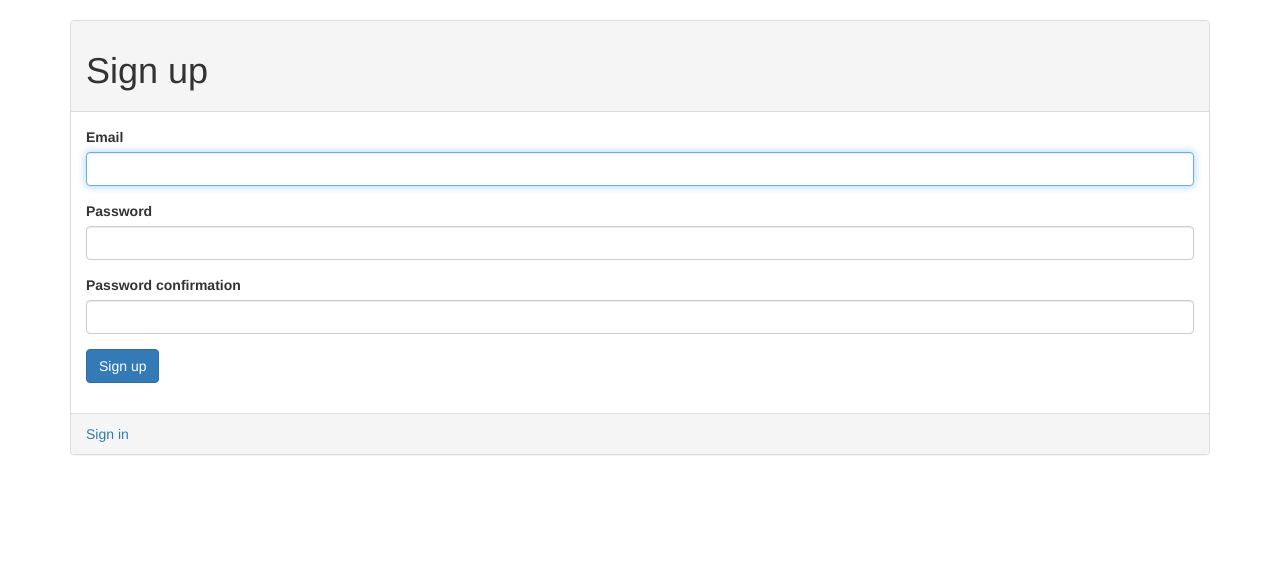
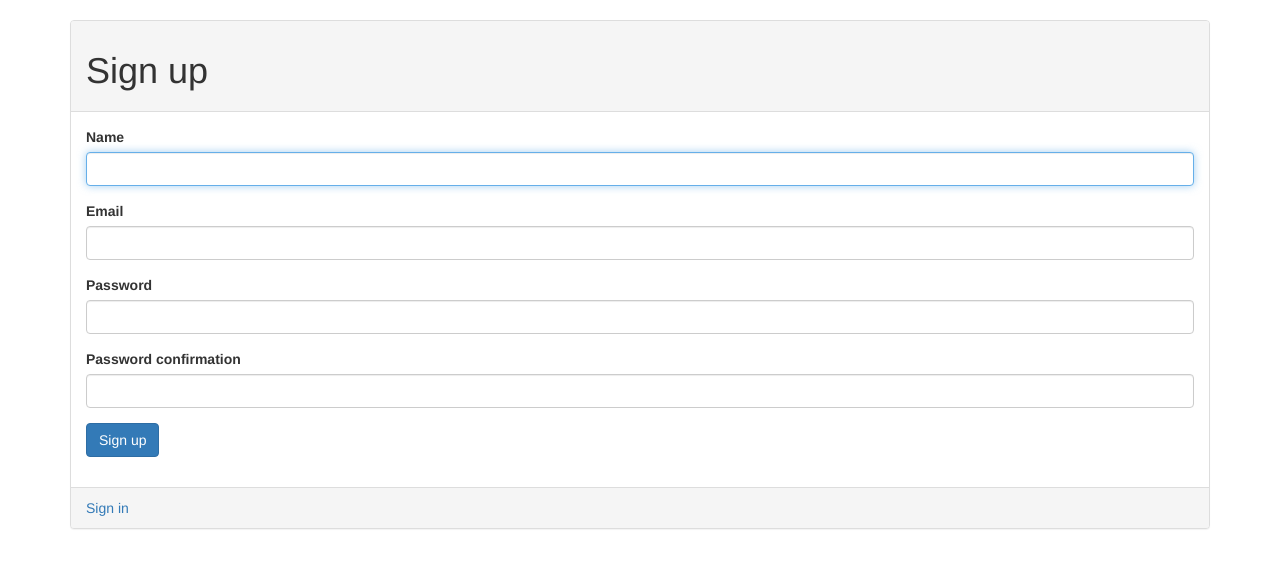
Before and after one commit to marishapink/Pinteresting, a Rails app: the page made by app/controllers/application_controller.rb in a window 1280 px wide. Shown: the part 52-620 px from the top of the page. Run offline with Rails 7, Linux system fonts and the light colour scheme; style sheets or scripts are compiled from the project's sources; some libraries are stand-ins or nearby versions.

Commit message:
Add names to users

```diff
--- a/app/controllers/application_controller.rb
+++ b/app/controllers/application_controller.rb
@@ -2,4 +2,13 @@ class ApplicationController < ActionController::Base
   # Prevent CSRF attacks by raising an exception.
   # For APIs, you may want to use :null_session instead.
   protect_from_forgery with: :exception
+
+  before_filter :configure_permitted_parameters, if: :devise_controller?
+
+protected
+
+ def configure_permitted_parameters
+   devise_parameter_sanitizer.for(:sign_up) << :name
+   devise_parameter_sanitizer.for(:account_update) << :name
+ end
 end
--- a/app/models/pin.rb
+++ b/app/models/pin.rb
@@ -2,4 +2,8 @@ class Pin < ActiveRecord::Base
 	belongs_to :user
 
 	has_attached_file :image, :styles => { :medium => "300x300>", :thumb => "100x100>" }
+
+	validates :image, presence: true
+  validates :description, presence: true
+
 end
--- a/app/models/user.rb
+++ b/app/models/user.rb
@@ -4,4 +4,6 @@ class User < ActiveRecord::Base
   devise :database_authenticatable, :registerable,
          :recoverable, :rememberable, :trackable, :validatable
   has_many :pins
+
+  validates :name, presence: true
 end
--- a/app/views/devise/registrations/edit.html.erb
+++ b/app/views/devise/registrations/edit.html.erb
@@ -8,6 +8,11 @@
 
     <%= form_for(resource, :as => resource_name, :url => registration_path(resource_name), :html => { :method => :put }) do |f| %>
     <%= devise_error_messages! %>
+
+<div class="form-group">
+       <%= f.label :name %>
+       <%= f.text_field :name, class: "form-control", :autofocus => true %>
+     </div>
 
     <div class="form-group">
       <%= f.label :email %>
--- a/app/views/devise/registrations/new.html.erb
+++ b/app/views/devise/registrations/new.html.erb
@@ -10,6 +10,11 @@
   	<%= devise_error_messages! %>
 
 		  <div class="form-group">
+       <%= f.label :name %>
+       <%= f.text_field :name, class: "form-control", :autofocus => true %>
+     </div>
+
+     <div class="form-group">
 		  	<%= f.label :email %>
 		  	<%= f.email_field :email, autofocus: true, class: "form-control" %>
 		  </div>
--- a/app/views/pins/index.html.erb
+++ b/app/views/pins/index.html.erb
@@ -6,7 +6,7 @@
       <%= link_to image_tag(pin.image.url (:thumb)), pin %>
       <div class="panel-body">
         <p><%= pin.description %></p>
-        <strong><%= pin.user.email if pin.user %></strong>
+        <strong><%= pin.user.name if pin.user %></strong>
         <%if pin.user == current_user %>
           <div class="actions">
           <%= link_to edit_pin_path(pin) do%>
--- a/app/views/pins/show.html.erb
+++ b/app/views/pins/show.html.erb
@@ -8,7 +8,7 @@
 </div>
 		<div class="panel-body">
 	<p><%= @pin.description %></p>
-	<p><strong><%= @pin.user.email if @pin.user %></strong></p>
+	<p><strong><%= @pin.user.name if @pin.user %></strong></p>
 
 
 	<%if @pin.user == current_user %>
--- /dev/null
+++ b/db/migrate/20131214151755_add_name_to_users.rb
@@ -0,0 +1,5 @@
+class AddNameToUsers < ActiveRecord::Migration
+  def change
+    add_column :users, :name, :string
+  end
+end
```
Also changed, not shown: db/schema.rb.
